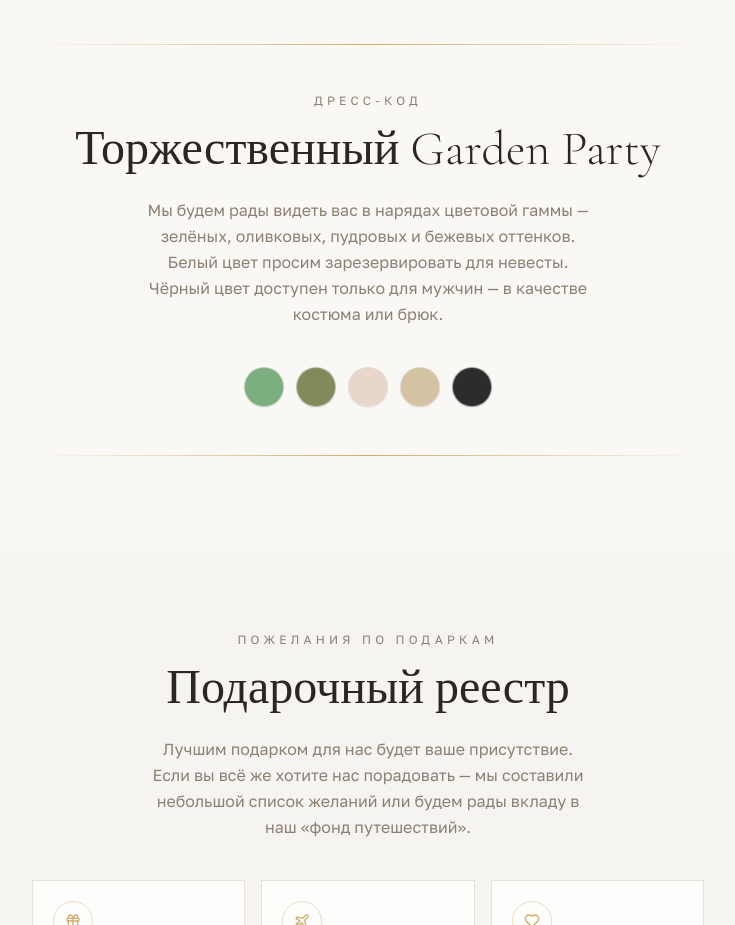
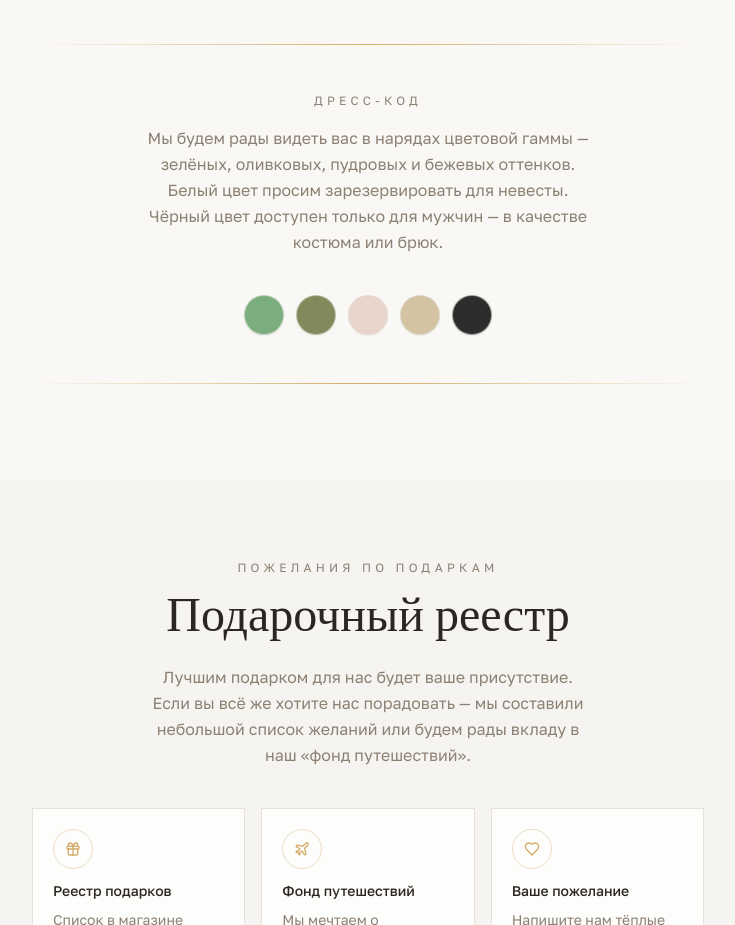
Before and after one commit to pr-poehali-dev/wedding-invitation-creation-36, a React (Vite) app: page / in a window 1280 px wide. Shown: the part 1820-2745 px from the top of the page, without its empty margins (272-1007 px from the left). Built offline with nearby package versions, Linux system fonts and the light colour scheme.

Commit message:
Remove unnecessary style naming

```diff
--- a/src/pages/Index.tsx
+++ b/src/pages/Index.tsx
@@ -127,9 +127,6 @@ const WeddingInvitation = () => {
           <p className="font-body text-xs tracking-[0.35em] uppercase text-muted-foreground mb-4">
             дресс-код
           </p>
-          <h2 className="font-display text-4xl md:text-5xl font-light mb-6">
-            Торжественный Garden Party
-          </h2>
           <p className="font-body text-base text-muted-foreground leading-relaxed max-w-md mx-auto mb-10">
             Мы будем рады видеть вас в нарядах цветовой гаммы — зелёных, оливковых,
             пудровых и бежевых оттенков. Белый цвет просим зарезервировать для невесты.
```
